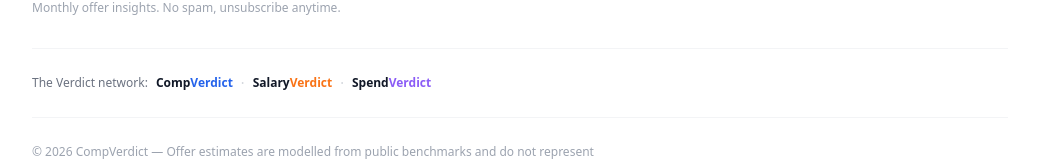
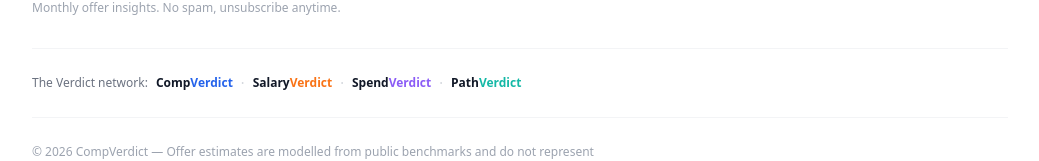
Before and after one commit to stewartmasters/comp-verdict, a Next.js app: page / in a window 1280 px wide. Shown: the part 4993-5154 px from the top of the page, without its empty margins (120-1159 px from the left). Built offline with nearby package versions, Linux system fonts and the light colour scheme; no server answers.

Commit message:
Add PathVerdict to footer Verdict network section

```diff
--- a/components/Footer.jsx
+++ b/components/Footer.jsx
@@ -239,6 +239,10 @@ export default function Footer({ locale = 'en' }) {
           <a href="https://www.spendverdict.com" target="_blank" rel="noopener noreferrer" className="font-bold text-xs text-gray-900 hover:opacity-75 transition-opacity">
             Spend<span className="text-violet-500">Verdict</span>
           </a>
+          <span className="text-gray-300">·</span>
+          <a href="https://www.pathverdict.com" target="_blank" rel="noopener noreferrer" className="font-bold text-xs text-gray-900 hover:opacity-75 transition-opacity">
+            Path<span className="text-teal-500">Verdict</span>
+          </a>
         </div>
 
         {/* Bottom bar */}
```
